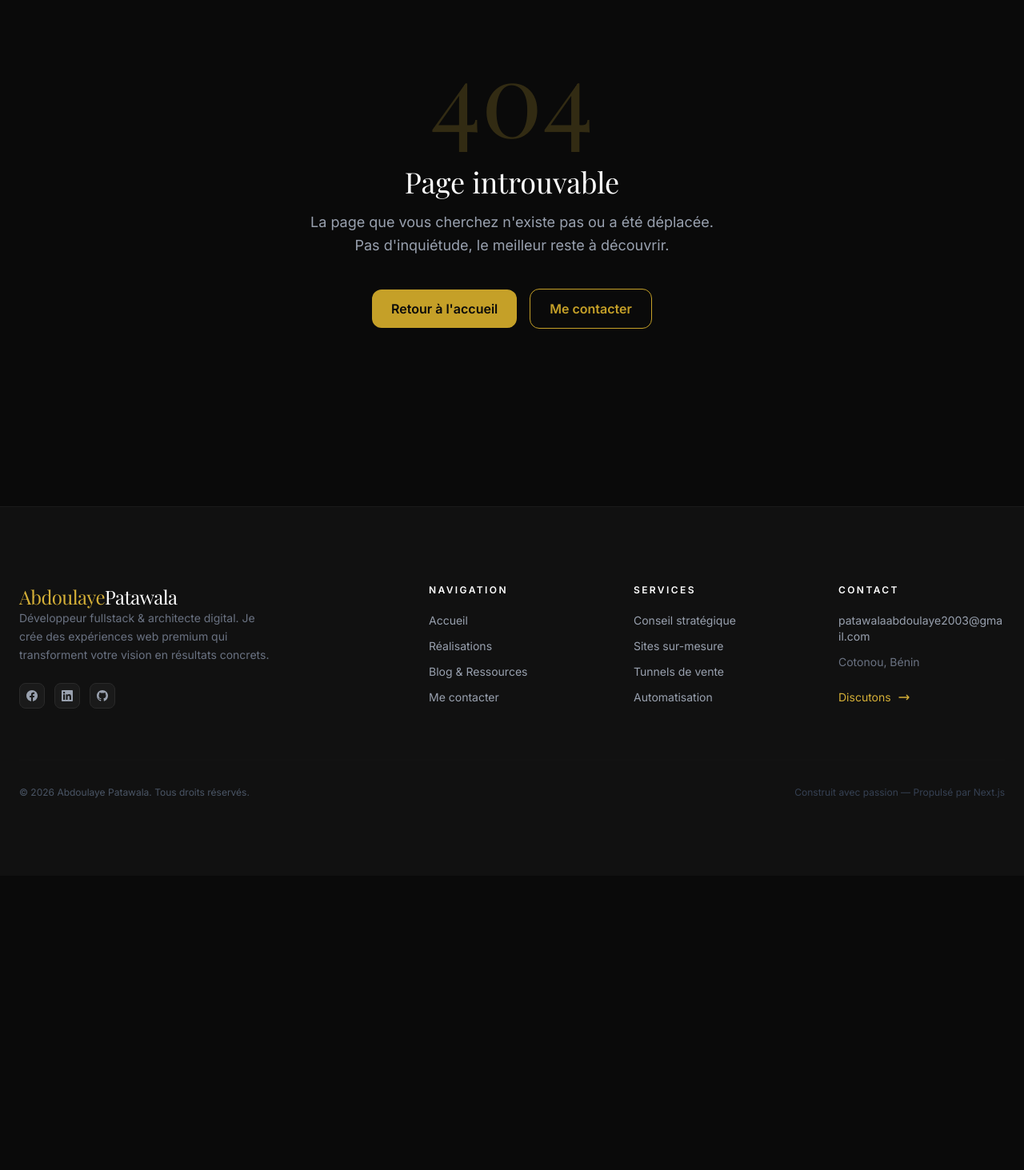
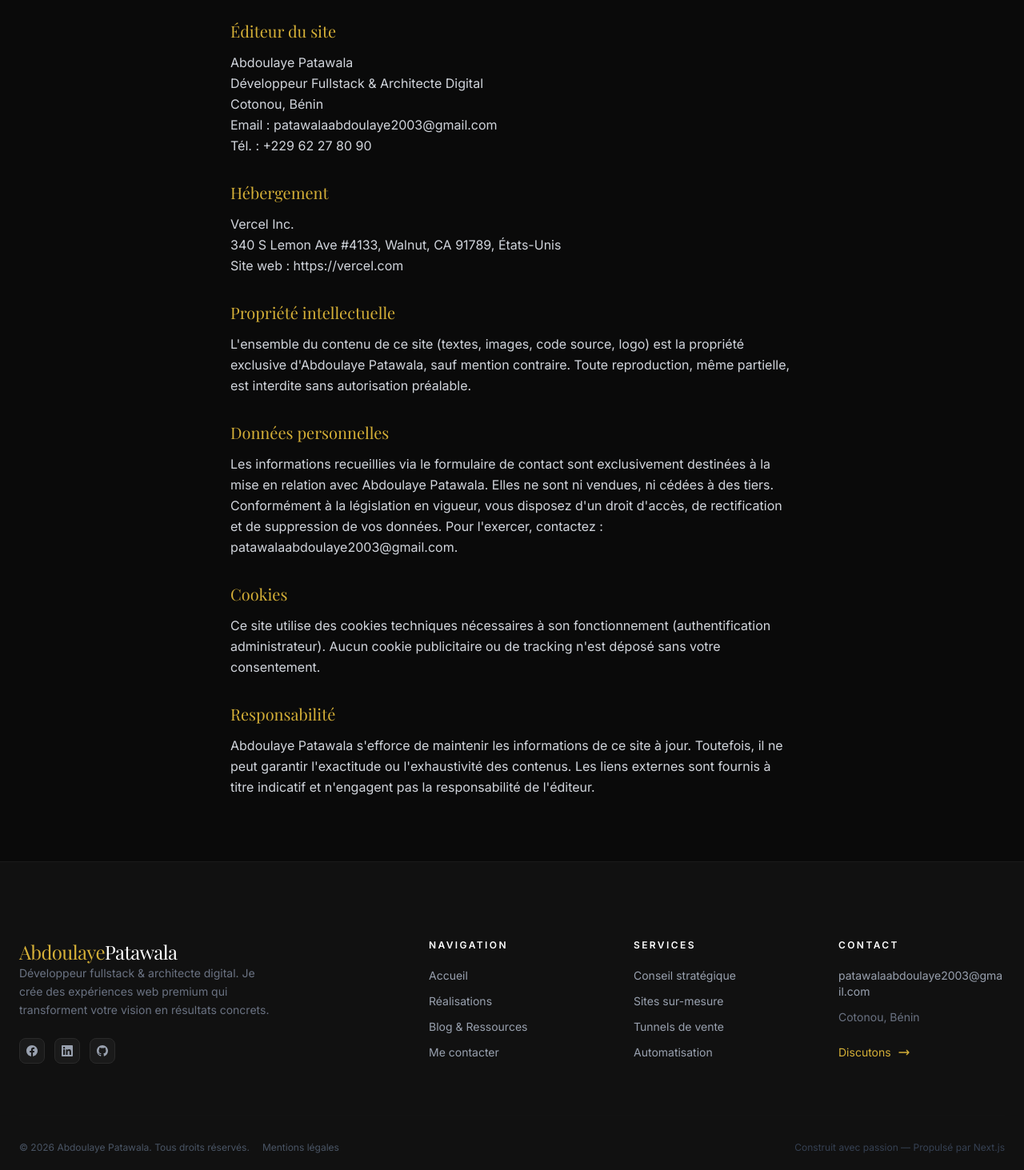
Before and after one commit to PATAWALA/Abdoulaye-Patawala, a Next.js app: page /mentions-legales in a window 1280 px wide. Before the commit this address had no page. Shown: the part 167-1630 px from the top of the page at 80% size. Before the commit the page ends 1262 px from the top, so only its background shows below. Built offline with nearby package versions, Linux system fonts and the light colour scheme; a web font is replaced by a local one.

Commit message:
17 update

```diff
--- /dev/null
+++ b/src/app/mentions-legales/page.tsx
@@ -0,0 +1,55 @@
+import type { Metadata } from 'next';
+
+export const metadata: Metadata = {
+  title: 'Mentions légales — Abdoulaye Patawala',
+  description: 'Mentions légales du site Abdoulaye Patawala.',
+  robots: 'noindex, nofollow',
+};
+
+export default function MentionsLegalesPage() {
+  return (
+    <section className="pt-28 pb-20 px-4 md:px-8 max-w-3xl mx-auto">
+      <h1 className="text-3xl md:text-5xl font-display text-white mb-8">Mentions légales</h1>
+
+      <div className="space-y-8 text-gray-300 leading-relaxed">
+
+        <div>
+          <h2 className="text-xl font-display text-gold-400 mb-3">Éditeur du site</h2>
+          <p>Abdoulaye Patawala</p>
+          <p>Développeur Fullstack & Architecte Digital</p>
+          <p>Cotonou, Bénin</p>
+          <p>Email : patawalaabdoulaye2003@gmail.com</p>
+          <p>Tél. : +229 62 27 80 90</p>
+        </div>
+
+        <div>
+          <h2 className="text-xl font-display text-gold-400 mb-3">Hébergement</h2>
+          <p>Vercel Inc.</p>
+          <p>340 S Lemon Ave #4133, Walnut, CA 91789, États-Unis</p>
+          <p>Site web : https://vercel.com</p>
+        </div>
+
+        <div>
+          <h2 className="text-xl font-display text-gold-400 mb-3">Propriété intellectuelle</h2>
+          <p>L&apos;ensemble du contenu de ce site (textes, images, code source, logo) est la propriété exclusive d&apos;Abdoulaye Patawala, sauf mention contraire. Toute reproduction, même partielle, est interdite sans autorisation préalable.</p>
+        </div>
+
+        <div>
+          <h2 className="text-xl font-display text-gold-400 mb-3">Données personnelles</h2>
+          <p>Les informations recueillies via le formulaire de contact sont exclusivement destinées à la mise en relation avec Abdoulaye Patawala. Elles ne sont ni vendues, ni cédées à des tiers. Conformément à la législation en vigueur, vous disposez d&apos;un droit d&apos;accès, de rectification et de suppression de vos données. Pour l&apos;exercer, contactez : patawalaabdoulaye2003@gmail.com.</p>
+        </div>
+
+        <div>
+          <h2 className="text-xl font-display text-gold-400 mb-3">Cookies</h2>
+          <p>Ce site utilise des cookies techniques nécessaires à son fonctionnement (authentification administrateur). Aucun cookie publicitaire ou de tracking n&apos;est déposé sans votre consentement.</p>
+        </div>
+
+        <div>
+          <h2 className="text-xl font-display text-gold-400 mb-3">Responsabilité</h2>
+          <p>Abdoulaye Patawala s&apos;efforce de maintenir les informations de ce site à jour. Toutefois, il ne peut garantir l&apos;exactitude ou l&apos;exhaustivité des contenus. Les liens externes sont fournis à titre indicatif et n&apos;engagent pas la responsabilité de l&apos;éditeur.</p>
+        </div>
+
+      </div>
+    </section>
+  );
+}
--- /dev/null
+++ b/src/app/merci/page.tsx
@@ -0,0 +1,60 @@
+import type { Metadata } from 'next';
+import Link from 'next/link';
+
+export const metadata: Metadata = {
+  title: 'Merci — Abdoulaye Patawala',
+  description: 'Votre message a bien été envoyé.',
+  robots: 'noindex, nofollow',
+};
+
+export default function MerciPage() {
+  return (
+    <section className="min-h-screen flex items-center justify-center px-6 pt-20">
+      <div className="text-center max-w-lg motion-safe:animate-fade-in">
+
+        {/* Icône succès */}
+        <div className="w-20 h-20 rounded-full bg-green-500/10 border border-green-500/20 flex items-center justify-center mx-auto mb-8">
+          <svg className="w-10 h-10 text-green-400" fill="none" stroke="currentColor" viewBox="0 0 24 24">
+            <path strokeLinecap="round" strokeLinejoin="round" strokeWidth={1.5} d="M5 13l4 4L19 7" />
+          </svg>
+        </div>
+
+        {/* Titre */}
+        <h1 className="text-3xl md:text-5xl font-display text-white mb-4">
+          Merci pour votre message
+        </h1>
+
+        {/* Message */}
+        <p className="text-gray-400 text-lg leading-relaxed mb-3">
+          J&apos;ai bien reçu votre demande et je vous réponds personnellement sous 24h.
+        </p>
+        <p className="text-gray-600 text-sm mb-10">
+          En attendant, n&apos;hésitez pas à explorer mes réalisations ou mon blog.
+        </p>
+
+        {/* CTAs */}
+        <div className="flex flex-wrap items-center justify-center gap-4">
+          <Link
+            href="/portfolio"
+            className="px-6 py-3 bg-gold-500 text-dark-900 rounded-xl font-semibold hover:bg-gold-400 transition-colors"
+          >
+            Voir mes réalisations
+          </Link>
+          <Link
+            href="/blog"
+            className="px-6 py-3 border border-gold-500 text-gold-500 rounded-xl font-semibold hover:bg-gold-500 hover:text-dark-900 transition-all"
+          >
+            Lire le blog
+          </Link>
+          <Link
+            href="/"
+            className="px-6 py-3 text-gray-400 hover:text-white transition-colors"
+          >
+            Retour à l&apos;accueil
+          </Link>
+        </div>
+
+      </div>
+    </section>
+  );
+}
--- a/src/components/molecules/ContactForm.tsx
+++ b/src/components/molecules/ContactForm.tsx
@@ -1,6 +1,7 @@
 'use client';
 import React, { useState } from 'react';
 import { createClientComponent } from '@/lib/supabase/client';
+import { useRouter } from 'next/navigation';
 
 const messageTypes = [
   { value: 'Projet', label: 'Demande de projet' },
@@ -19,6 +20,7 @@ const placeholders: Record<string, string> = {
 };
 
 const ContactForm: React.FC = () => {
+  const router = useRouter();
   const [formData, setFormData] = useState({
     name: '',
     email: '',
@@ -56,33 +58,12 @@ const ContactForm: React.FC = () => {
       console.error(error);
     } else {
       setStatus('success');
-      setFormData({ name: '', email: '', message: '', message_type: 'Projet', rating: 0 });
-      setTimeout(() => setStatus('idle'), 6000);
+      // Redirection vers la page de remerciement après 1.5s
+      setTimeout(() => {
+        router.push('/merci');
+      }, 1500);
     }
   };
-
-  // Affichage du message de succès à la place du formulaire
-  if (status === 'success') {
-    return (
-      <div className="bg-dark-800 border border-green-500/20 rounded-2xl p-8 lg:p-12 text-center">
-        <div className="w-16 h-16 rounded-2xl bg-green-500/10 border border-green-500/20 flex items-center justify-center mx-auto mb-6">
-          <svg className="w-8 h-8 text-green-400" fill="none" stroke="currentColor" viewBox="0 0 24 24">
-            <path strokeLinecap="round" strokeLinejoin="round" strokeWidth={2} d="M5 13l4 4L19 7" />
-          </svg>
-        </div>
-        <h3 className="text-xl font-display text-white mb-2">Message envoyé avec succès</h3>
-        <p className="text-gray-400 text-sm mb-6 max-w-sm mx-auto leading-relaxed">
-          Merci pour votre message. Je le lis personnellement et je vous réponds sous 24h maximum.
-        </p>
-        <button
-          onClick={() => setStatus('idle')}
-          className="text-gold-400 text-sm hover:text-gold-300 transition-colors font-medium"
-        >
-          Envoyer un autre message
-        </button>
-      </div>
-    );
-  }
 
   return (
     <form onSubmit={handleSubmit} className="bg-dark-800 border border-dark-700 rounded-2xl p-8 lg:p-10 space-y-6">
@@ -164,7 +145,6 @@ const ContactForm: React.FC = () => {
         />
       </div>
 
-      {/* Bouton submit */}
       {status === 'error' ? (
         <div className="space-y-4">
           <div className="bg-red-500/5 border border-red-500/20 rounded-xl p-4 flex items-start gap-3">
--- a/src/components/molecules/Footer.tsx
+++ b/src/components/molecules/Footer.tsx
@@ -74,9 +74,14 @@ const Footer: React.FC = () => {
 
         {/* Bas */}
         <div className="mt-16 pt-8 border-t border-dark-700/30 flex flex-col sm:flex-row items-center justify-between gap-3">
-          <p className="text-gray-600 text-xs">
-            © {new Date().getFullYear()} Abdoulaye Patawala. Tous droits réservés.
-          </p>
+          <div className="flex items-center gap-4">
+            <p className="text-gray-600 text-xs">
+              © {new Date().getFullYear()} Abdoulaye Patawala. Tous droits réservés.
+            </p>
+            <Link href="/mentions-legales" className="text-gray-600 hover:text-gray-400 transition-colors text-xs">
+              Mentions légales
+            </Link>
+          </div>
           <p className="text-gray-700 text-xs">
             Construit avec passion — Propulsé par Next.js
           </p>
```
